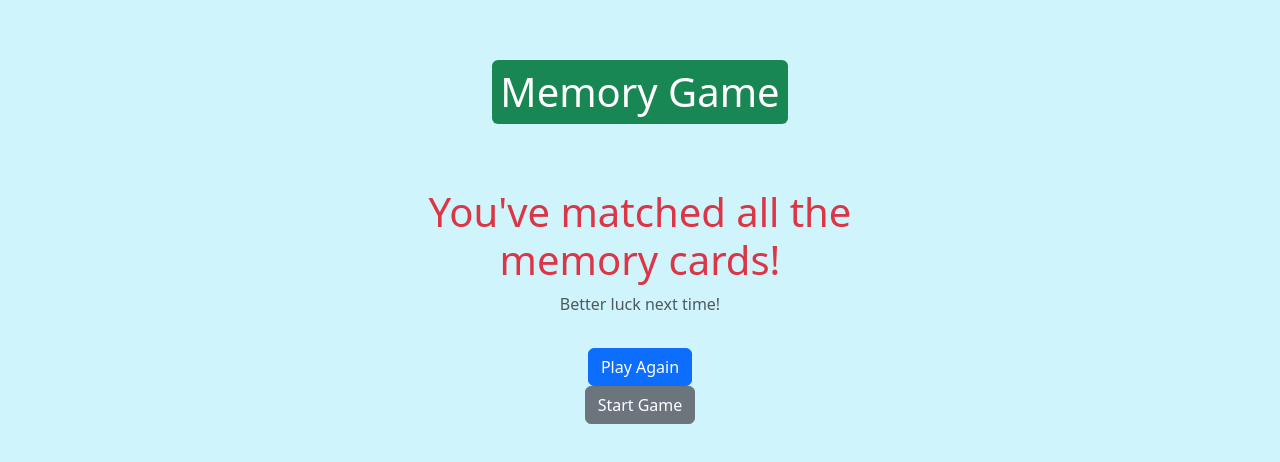
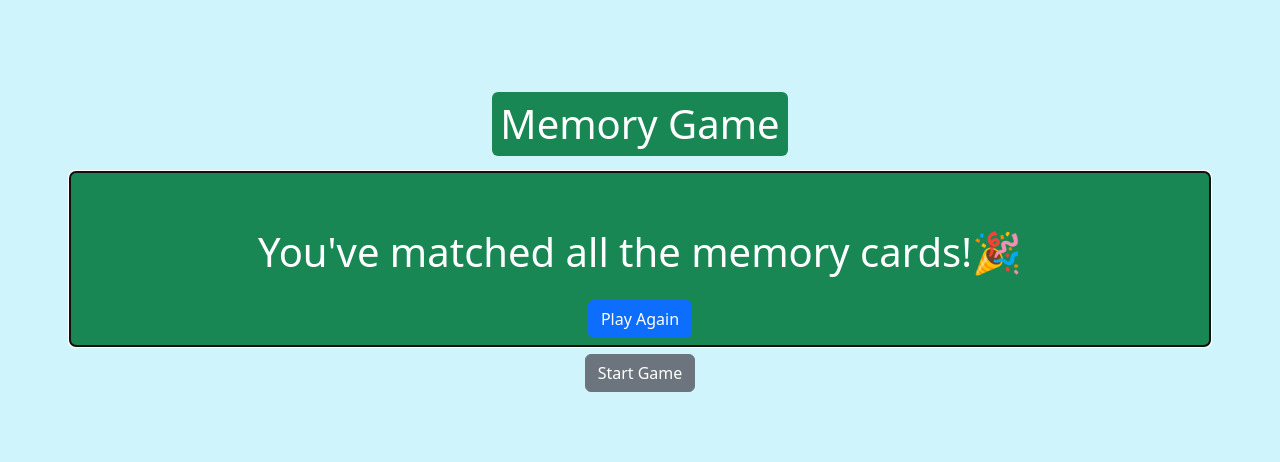
Before and after one commit to aks1489/memory_game, a React (Vite) app: page / in a window 1280 px wide. Shown: the part 166-628 px from the top of the page. Built offline with nearby package versions, Linux system fonts and the light colour scheme.

Commit message:
feat: enhance GameOver component with focus management and improved styling

```diff
--- a/src/components/GameOver.tsx
+++ b/src/components/GameOver.tsx
@@ -1,14 +1,22 @@
+import { useEffect, useRef } from "react"
+
 export default function GameOver() {
+    const divref = useRef<null | HTMLDivElement>(null)
+
+    useEffect(() => {
+        if(divref.current) {
+            divref.current.focus()
+        }
+    },[])
     return(
-        <div className="container">
+        <div className="container bg-success flex-column d-flex align-items-center p-2 rounded mb-2" ref={divref} tabIndex={-1}>
             <div className="row justify-content-center mt-5">
-                <div className="col-12 col-md-6 text-center">
-                    <h1 className="text-danger">You've matched all the memory cards!</h1>
-                    <p className="text-muted">Better luck next time!</p>
+                <div className="col text-center">
+                    <h1 className="text-white">You've matched all the memory cards!🎉</h1>
                 </div>
             </div>
             <div className="row justify-content-center mt-3">
-                <div className="col-12 col-md-6 text-center">
+                <div className="col text-center">
                     <button className="btn btn-primary" onClick={() => window.location.reload()}>Play Again</button>
                 </div>
             </div>
```
